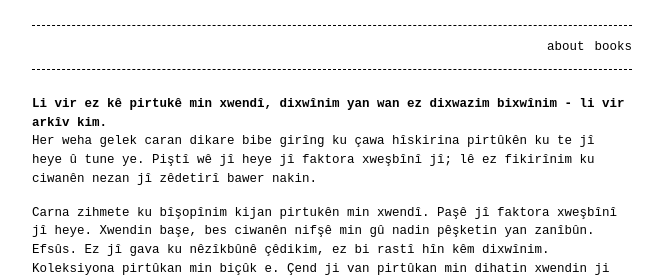
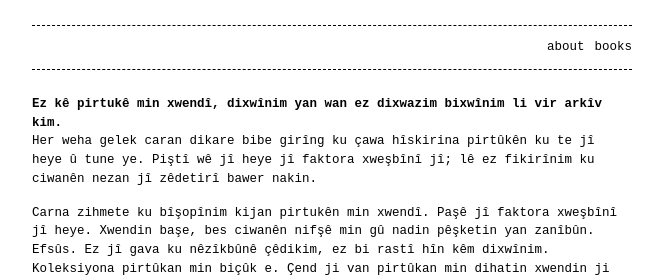
Before and after one commit to ronim-efrin/kitab, a Jekyll site: the page built from books.md, in a window 1280 px wide. Shown: the top 280 px of the page, without its empty margins (308-971 px from the left). Built offline with Jekyll 4.4.1, drawn with Linux system fonts in a browser that asks for light colours.

Commit message:
correction

```diff
--- a/books.md
+++ b/books.md
@@ -4,7 +4,7 @@ layout: home
 permalink: books
 ---
 
-# Li vir ez kê pirtukê min xwendî, dixwînim yan wan ez dixwazim bixwînim - li vir arkîv kim.
+# Ez kê pirtukê min xwendî, dixwînim yan wan ez dixwazim bixwînim li vir arkîv kim.
 
 Her weha gelek caran dikare bibe girîng ku çawa hîskirina pirtûkên ku te jî heye û tune ye. Piştî wê jî heye jî faktora xweşbînî jî; lê ez fikirînim ku ciwanên nezan jî zêdetirî bawer nakin.
 
```
